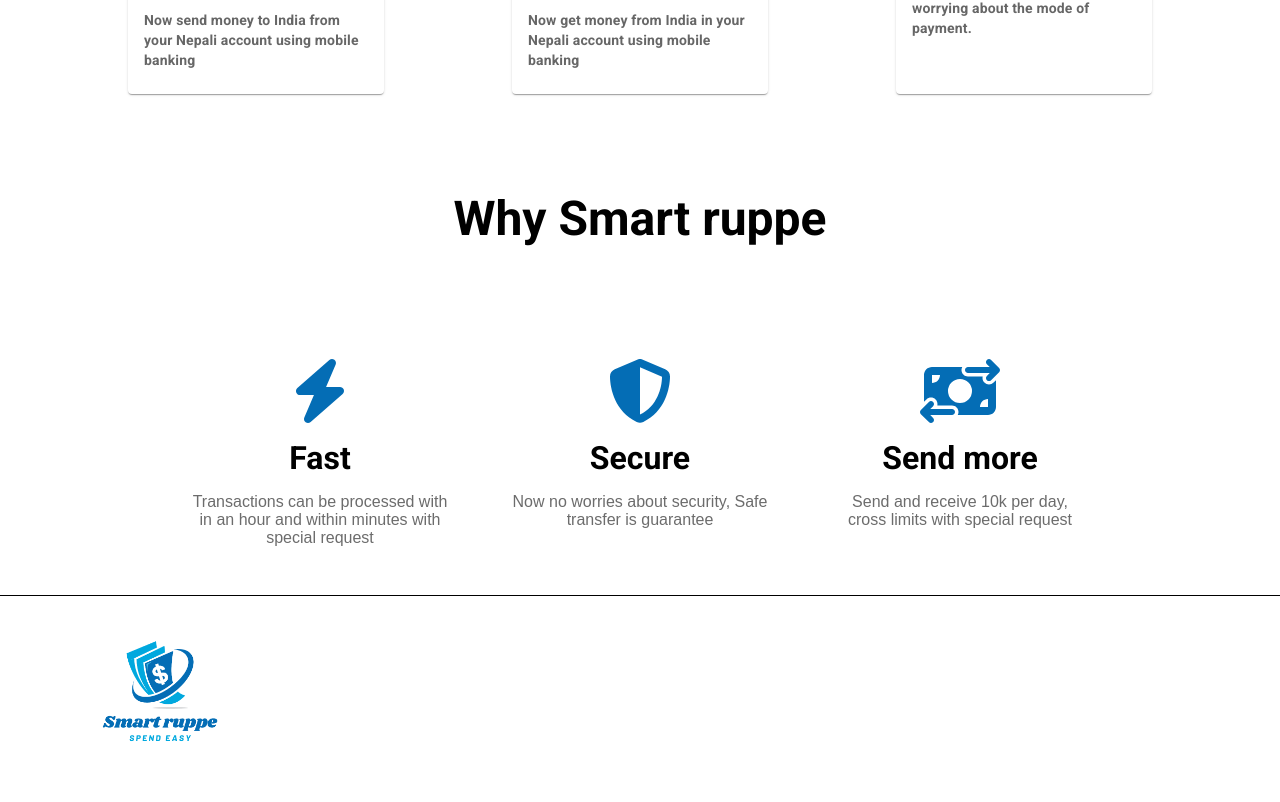
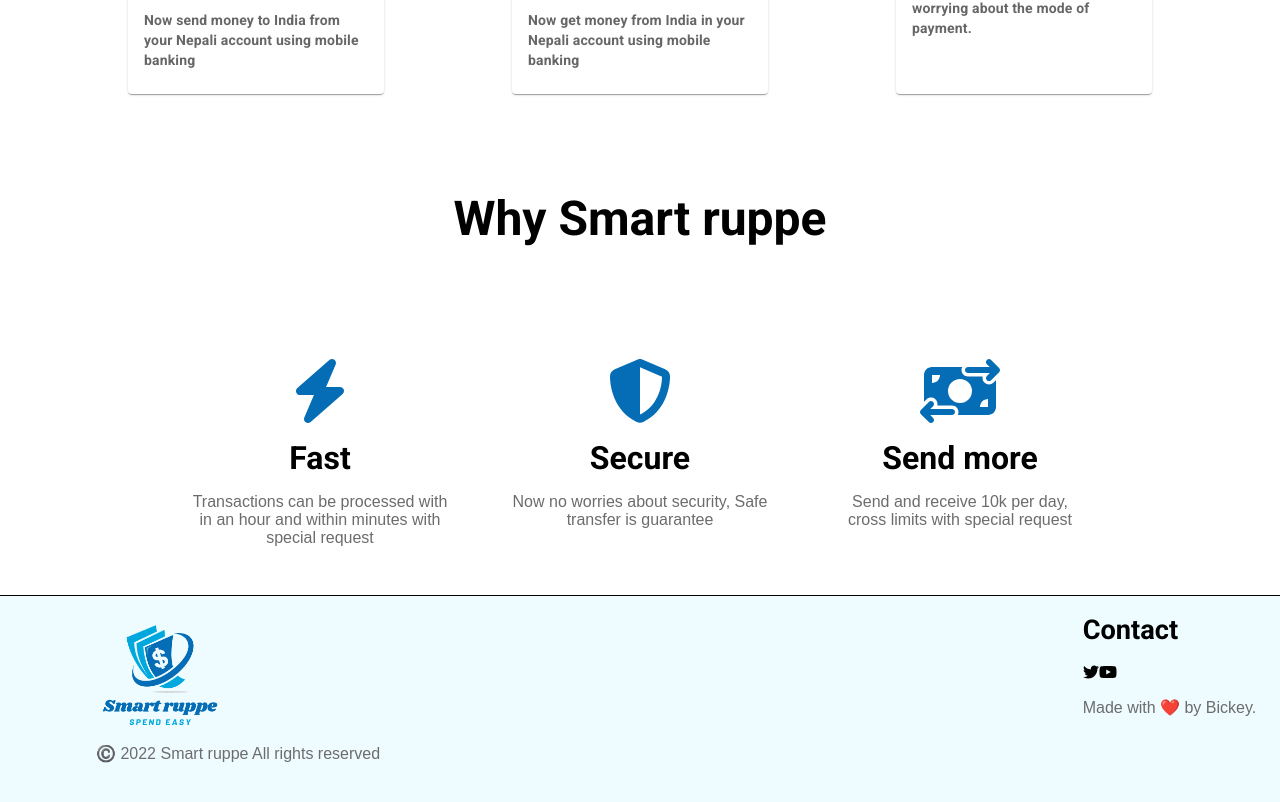
Before and after one commit to Bickeykr/my-landing-page, a React (Create React App) app: page / in a window 1280 px wide. Shown: the part 2016-2818 px from the top of the page. Built offline with nearby package versions, Linux system fonts and the light colour scheme.

Commit message:
work on footer

```diff
--- a/package.json
+++ b/package.json
@@ -6,6 +6,7 @@
     "@emotion/react": "^11.10.5",
     "@emotion/styled": "^11.10.5",
     "@fortawesome/fontawesome-svg-core": "^6.2.1",
+    "@fortawesome/free-brands-svg-icons": "^6.2.1",
     "@fortawesome/free-regular-svg-icons": "^6.2.1",
     "@fortawesome/free-solid-svg-icons": "^6.2.1",
     "@fortawesome/react-fontawesome": "^0.2.0",
--- a/public/index.css
+++ b/public/index.css
@@ -13,11 +13,23 @@
 
 /* imported google fonts ends */
 
+/* Global styling  starts*/
+
+:root {
+  --paragraphColor: rgb(108, 108, 108);
+}
+
 body {
   margin: 0;
   /* border: 5px solid orange; */
 }
 
+.paragraphText {
+  color: var(--paragraphColor);
+  font-family: sans-serif;
+  text-align: justify;
+}
+/* Global styling  starts*/
 /* NavBar.jsx styling starts*/
 .navDiv {
   background-color: #effcff;
@@ -58,12 +70,6 @@ body {
   margin: 0%;
 }
 
-.sideText p {
-  color: rgb(108, 108, 108);
-  font-size: 1rem;
-  font-family: sans-serif;
-  text-align: justify;
-}
 .sideText button {
   width: 9rem;
   height: 3rem;
@@ -84,8 +90,6 @@ body {
 }
 .flagImg {
   width: 3rem;
-  /* padding-left: 1rem; */
-  /* border: 1px black solid; */
 }
 /* SideText.jsx styling ends */
 
@@ -94,7 +98,6 @@ body {
 .sideImage {
   flex-basis: 50%;
   flex: 1;
-  /* border: 1px black solid; */
 }
 
 .sideImage img {
@@ -116,52 +119,60 @@ body {
   display: flex;
   flex-wrap: wrap;
   justify-content: center;
-
- }
+}
 
 .card {
-   flex-basis: 20%;
-   margin: 4rem;
-  }
-
+  flex-basis: 20%;
+  margin: 4rem;
+}
 
 /* benefits section styling ends */
 
-/* Features section styling searts */
-.featureDiv{
+/* Features section styling starts */
+.featureDiv {
   text-align: center;
   margin: 1rem;
   flex-basis: 20%;
-   padding: 1rem;
+  padding: 1rem;
 }
-.featureIcon{
+.featureIcon {
   font-size: 4rem;
   color: #046db5;
 }
-.featureHeading{
+.featureHeading {
   font-size: 2rem;
   font-family: "Roboto", sans-serif;
   margin: 1rem 0;
 }
 
-.featureText{
-  font-family: Arial, Helvetica, sans-serif;
-  color: rgb(108, 108, 108);
-
-}
-
 /* Features section styling ends */
 
 /* Footer section styling starts */
-.footerDiv{
+.footerDiv {
   width: 100%;
+  height: 13rem;
+  background-color: #effcff;
+  border-top: black solid 1px;
+}
+.footerLogo {
+  flex: 5;
+  margin-left: 6rem;
+  margin-top: 1rem;
+}
+.footerImg {
   height: 8rem;
-  background-color: #fff;
-  border-top: black solid 1px ;
+  margin: 0;
+}
+.copyRightText {
+  margin-top: 0;
 }
 
-.footerImg{
-  height: inherit ;
-  margin: 2rem 2rem 2rem 6rem  ;
+.footerContact {
+  flex: 1;
 }
+
+.contactHead {
+  font-size: 1.7rem;
+  font-family: "Roboto", sans-serif;
+ }
 /* Footer section styling ends */
--- a/src/Components/About.jsx
+++ b/src/Components/About.jsx
@@ -4,8 +4,8 @@ function About(props) {
     return (
         <div className='sideText'>
             <div className='heroText'>
-                <h1 style={props.fontSize}> {props.about}</h1>
-                <p>{props.paragraph}</p>
+                <h1  style={props.fontSize}> {props.about}</h1>
+                <p className='paragraphText'>{props.paragraph}</p>
 
             </div>
         </div>
--- a/src/Components/App.jsx
+++ b/src/Components/App.jsx
@@ -53,9 +53,8 @@ function App() {
                 <About
                     fontSize={{ fontSize: "3rem" }}
                     about="About"
-                    paragraph="Smart ruppe has brought a service using which you can send money to your loved ones, merchants, and more from India or Nepal.
 
-                    Now without any trouble of you going to banks or exchange houses simply with few clicks on your phone or other devices."
+                    paragraph="Smart ruppe has brought a service using which you can send money to your loved ones, merchants, and more from India or Nepal. Now without any trouble of you going to banks or exchange houses simply with few clicks on your phone or other devices."
                 />
 
                 <SideImage
@@ -135,6 +134,7 @@ function App() {
                     label="Secure"
                     text="Now no worries about security, Safe transfer is guarantee"
 
+
                 />
                 <Feature icon={faMoneyBillTransfer}
                     label="Send more"
--- a/src/Components/Feature.jsx
+++ b/src/Components/Feature.jsx
@@ -6,7 +6,7 @@ function Feature(props) {
         <div className='featureDiv' >
             <FontAwesomeIcon icon={props.icon} className="featureIcon"></FontAwesomeIcon>
             <h3 className='featureHeading'>{props.label}</h3>
-            <p className='featureText'>{props.text}</p>
+            <p className='paragraphText' style={{textAlign: "center"}}>{props.text}</p>
         </div>
     )
 }
--- a/src/Components/Footer.jsx
+++ b/src/Components/Footer.jsx
@@ -1,10 +1,25 @@
 import React from 'react';
-import CircleLogo from '../images/SmartRuppeLogo-removebg.png';
+import SmartRuppeLogo from '../images/SmartRuppeLogo-removebg.png';
 
+//FontAwesome
+import { FontAwesomeIcon } from '@fortawesome/react-fontawesome';
+import { faTwitter, faYoutube } from '@fortawesome/free-brands-svg-icons';
+
+const CURRENTYEAR = new Date().getFullYear();
 function Footer() {
   return (
-    <div className='footerDiv'>
-    <img className='footerImg'  src={CircleLogo} alt="Smart Ruppe logo" />
+    <div className='footerDiv flex-container1'>
+      <div className='footerLogo'  >
+        <img className='footerImg' src={SmartRuppeLogo} alt="Smart Ruppe logo" />
+        <p className='paragraphText copyRightText'> ©️ {CURRENTYEAR} Smart ruppe All rights reserved</p>
+      </div>
+
+      <div className='footerContact' >
+        <h1 className='contactHead'>Contact</h1>
+        <span> <FontAwesomeIcon icon={faTwitter} ></FontAwesomeIcon></span>
+        <span><FontAwesomeIcon icon={faYoutube} ></FontAwesomeIcon></span>
+        <p className='paragraphText'>Made with ❤️ by Bickey.</p>
+      </div>
     </div>
   )
 }
--- a/src/Components/Navbar.jsx
+++ b/src/Components/Navbar.jsx
@@ -1,5 +1,5 @@
 import React from 'react';
-import CircleLogo from '../images/SmartRuppeLogo-removebg.png';
+import SmartRuppeLogo from '../images/SmartRuppeLogo-removebg.png';
 
 
 
@@ -7,7 +7,8 @@ function Navbar() {
     return (
         <div className='navDiv'  >
             <nav>
-                <img className='navLogo' src={CircleLogo} alt="SmartRuppeLogo" />
+                <img className='navLogo' src={SmartRuppeLogo} alt="SmartRuppeLogo" />
+
             </nav>
         </div>
 
--- a/src/Components/SideText.jsx
+++ b/src/Components/SideText.jsx
@@ -12,7 +12,7 @@ function SideText(props) {
                     <img className='flagImg' src={NepalFlag} alt="NepalFlag" />
                     <img className='flagImg' src={IndianFlag} alt="IndianFlag" />
                 </h1>
-                <p>{props.supportingCopy}</p>
+                <p className='paragraphText'>{props.supportingCopy}</p>
                 <button type="submit" >{props.buttonName}</button>
             </div>
         </div>
```
Also changed, not shown: src/images/SmartRuppeLogo.png (deleted), 1 other file (tests, documents, lock files or other folders).
